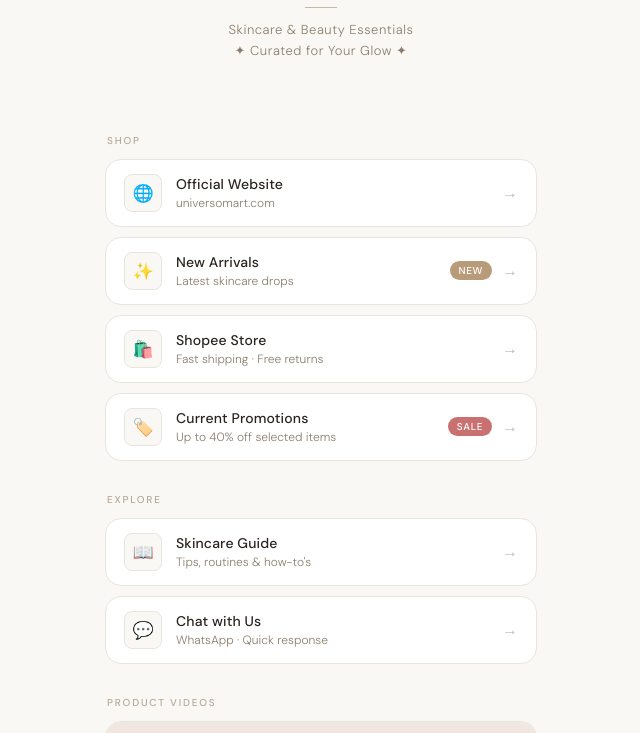
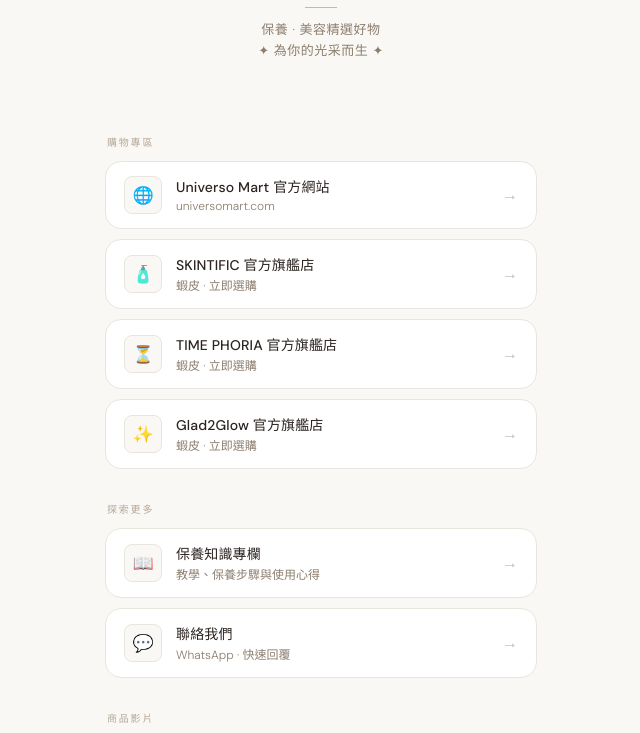
Before and after one commit to universo-remi/universo_instagram, a plain HTML site: page index.html in a window 1280 px wide. Shown: the part 190-923 px from the top of the page, without its empty margins (319-959 px from the left). Drawn offline with nearby package versions, Linux system fonts and the light colour scheme.

Commit message:
Update index.html

```diff
--- a/index.html
+++ b/index.html
@@ -1,5 +1,5 @@
 <!DOCTYPE html>
-<html lang="en">
+<html lang="zh-TW">
 <head>
 <meta charset="UTF-8">
 <meta name="viewport" content="width=device-width, initial-scale=1.0">
@@ -417,94 +417,61 @@
         <!-- Replace the initials with: <img src="YOUR_PHOTO.jpg" class="loaded" alt="Universo Mart"> -->
         UM
       </div>
-      <div class="status-dot" title="Active"></div>
+      <div class="status-dot" title="上線中"></div>
     </div>
     <div style="display:flex;flex-direction:column;align-items:center;gap:8px;">
       <h1 class="brand-name">Universo <em>Mart</em></h1>
       <div class="divider"></div>
-      <p class="tagline">Skincare & Beauty Essentials<br>✦ Curated for Your Glow ✦</p>
+      <p class="tagline">保養 · 美容精選好物<br>✦ 為你的光采而生 ✦</p>
     </div>
   </header>
 
-  <!-- ════ SHOP LINKS ════ -->
-  <p class="section-label">Shop</p>
+  <p class="section-label">購物專區</p>
   <div class="links-stack">
 
-    <!-- Link 1 – Official Website -->
-    <a href="https://your-website.com" class="link-card" target="_blank" rel="noopener">
+    <!-- 連結 1 – 官方網站 -->
+    <a href="https://www.universomart.com/" class="link-card" target="_blank" rel="noopener">
       <div class="link-card-left">
         <div class="link-icon">🌐</div>
         <div class="link-text">
-          <span class="link-title">Official Website</span>
+          <span class="link-title">Universo Mart 官方網站</span>
           <span class="link-sub">universomart.com</span>
         </div>
       </div>
       <span class="link-arrow">→</span>
     </a>
 
-    <!-- Link 2 – New Product (with badge) -->
-    <a href="https://your-shopee.com/new" class="link-card" target="_blank" rel="noopener">
+    <!-- 連結 2 – SKINTIFIC -->
+    <a href="https://shopee.tw/twskintific" class="link-card" target="_blank" rel="noopener">
       <div class="link-card-left">
-        <div class="link-icon">✨</div>
+        <div class="link-icon">🧴</div>
         <div class="link-text">
-          <span class="link-title">New Arrivals</span>
-          <span class="link-sub">Latest skincare drops</span>
-        </div>
-      </div>
-      <span class="badge new">New</span>
-      <span class="link-arrow">→</span>
-    </a>
-
-    <!-- Link 3 – Shopee Store -->
-    <a href="https://shopee.com/universomart" class="link-card" target="_blank" rel="noopener">
-      <div class="link-card-left">
-        <div class="link-icon">🛍️</div>
-        <div class="link-text">
-          <span class="link-title">Shopee Store</span>
-          <span class="link-sub">Fast shipping · Free returns</span>
+          <span class="link-title">SKINTIFIC 官方旗艦店</span>
+          <span class="link-sub">蝦皮 · 立即選購</span>
         </div>
       </div>
       <span class="link-arrow">→</span>
     </a>
 
-    <!-- Link 4 – Sale (with badge) -->
-    <a href="https://your-website.com/sale" class="link-card" target="_blank" rel="noopener">
+    <!-- 連結 3 – TIME PHORIA -->
+    <a href="https://shopee.tw/timephoria_tw?mmp_pid=an_16233370000&uls_trackid=55g4fj6f0178&utm_campaign=id_Yani54OY2L&utm_content=6522-019dc2cdff717f39a0389825aaad5880--103872&utm_medium=affiliates&utm_source=an_16233370000&utm_term=eswtcfe16coy&gad_source=1" class="link-card" target="_blank" rel="noopener">
       <div class="link-card-left">
-        <div class="link-icon">🏷️</div>
+        <div class="link-icon">⏳</div>
         <div class="link-text">
-          <span class="link-title">Current Promotions</span>
-          <span class="link-sub">Up to 40% off selected items</span>
-        </div>
-      </div>
-      <span class="badge sale">Sale</span>
-      <span class="link-arrow">→</span>
-    </a>
-
-  </div>
-
-  <!-- ════ MORE LINKS ════ -->
-  <p class="section-label">Explore</p>
-  <div class="links-stack">
-
-    <!-- Link 5 – Skincare Guide / Blog -->
-    <a href="https://your-website.com/guide" class="link-card" target="_blank" rel="noopener">
-      <div class="link-card-left">
-        <div class="link-icon">📖</div>
-        <div class="link-text">
-          <span class="link-title">Skincare Guide</span>
-          <span class="link-sub">Tips, routines & how-to's</span>
+          <span class="link-title">TIME PHORIA 官方旗艦店</span>
+          <span class="link-sub">蝦皮 · 立即選購</span>
         </div>
       </div>
       <span class="link-arrow">→</span>
     </a>
 
-    <!-- Link 6 – Contact / WhatsApp -->
-    <a href="https://wa.me/your-number" class="link-card" target="_blank" rel="noopener">
+    <!-- 連結 4 – Glad2Glow -->
+    <a href="https://shopee.tw/amicosmetic.tw?mmp_pid=an_16233370000&uls_trackid=55ie84ea00kd&utm_campaign=id_DTyGSlzHSF&utm_content=1062681-019df0e8b16e7a3c97e8b28f7383d67e--103872&utm_medium=affiliates&utm_source=an_16233370000&utm_term=euh935rwrztw&gad_source=1" class="link-card" target="_blank" rel="noopener">
       <div class="link-card-left">
-        <div class="link-icon">💬</div>
+        <div class="link-icon">✨</div>
         <div class="link-text">
-          <span class="link-title">Chat with Us</span>
-          <span class="link-sub">WhatsApp · Quick response</span>
+          <span class="link-title">Glad2Glow 官方旗艦店</span>
+          <span class="link-sub">蝦皮 · 立即選購</span>
         </div>
       </div>
       <span class="link-arrow">→</span>
@@ -512,58 +479,88 @@
 
   </div>
 
-  <!-- ════ VIDEO SECTION ════ -->
-  <p class="section-label">Product Videos</p>
+  <!-- ════ 更多連結 ════ -->
+  <p class="section-label">探索更多</p>
+  <div class="links-stack">
 
-  <!-- Wide video (e.g. YouTube embed) -->
+    <!-- 連結 5 – 保養知識 -->
+    <a href="https://your-website.com/guide" class="link-card" target="_blank" rel="noopener">
+      <div class="link-card-left">
+        <div class="link-icon">📖</div>
+        <div class="link-text">
+          <span class="link-title">保養知識專欄</span>
+          <span class="link-sub">教學、保養步驟與使用心得</span>
+        </div>
+      </div>
+      <span class="link-arrow">→</span>
+    </a>
+
+    <!-- 連結 6 – 聯絡我們 -->
+    <a href="https://wa.me/your-number" class="link-card" target="_blank" rel="noopener">
+      <div class="link-card-left">
+        <div class="link-icon">💬</div>
+        <div class="link-text">
+          <span class="link-title">聯絡我們</span>
+          <span class="link-sub">WhatsApp · 快速回覆</span>
+        </div>
+      </div>
+      <span class="link-arrow">→</span>
+    </a>
+
+  </div>
+
+  <!-- ════ 影片專區 ════ -->
+  <p class="section-label">商品影片</p>
+
+  <!-- 橫向主影片 -->
   <div class="video-card-wide" style="margin-bottom:10px;">
     <!--
-      TO ADD A YOUTUBE VIDEO, replace the div below with:
-      <iframe src="https://www.youtube.com/embed/YOUR_VIDEO_ID" allowfullscreen></iframe>
+      嵌入 YouTube 影片，請將下方 div 替換為：
+      <iframe src="https://www.youtube.com/embed/你的影片ID" allowfullscreen></iframe>
 
-      TO ADD A TIKTOK VIDEO:
-      <iframe src="https://www.tiktok.com/embed/YOUR_VIDEO_ID" allowfullscreen></iframe>
+      嵌入 TikTok 影片：
+      <iframe src="https://www.tiktok.com/embed/你的影片ID" allowfullscreen></iframe>
     -->
     <div class="video-placeholder" style="height:100%;display:flex;flex-direction:column;align-items:center;justify-content:center;gap:12px;">
       <div class="play-btn">
         <svg viewBox="0 0 24 24"><path d="M8 5v14l11-7z"/></svg>
       </div>
-      <span class="video-label">Product Introduction<br>Paste your YouTube link here</span>
+      <span class="video-label">商品介紹影片<br>貼上你的 YouTube 連結</span>
     </div>
   </div>
 
-  <!-- 2-column short videos -->
+  <!-- 直式短影片（2 欄） -->
   <div class="video-grid">
 
     <div class="video-card">
       <!--
-        Short video 1 — e.g. TikTok or Instagram Reel embed
-        Replace contents with an <iframe> embed
+        短影片 1 — 例如 TikTok 或 Instagram Reels
+        請替換為 <iframe> 嵌入碼
       -->
       <div class="video-placeholder">
         <div class="play-btn">
           <svg viewBox="0 0 24 24"><path d="M8 5v14l11-7z"/></svg>
         </div>
-        <span class="video-label">How to Use</span>
+        <span class="video-label">使用教學</span>
       </div>
     </div>
 
     <div class="video-card">
       <!--
-        Short video 2
-        Replace contents with an <iframe> embed
+        短影片 2
+        請替換為 <iframe> 嵌入碼
       -->
       <div class="video-placeholder">
         <div class="play-btn">
           <svg viewBox="0 0 24 24"><path d="M8 5v14l11-7z"/></svg>
         </div>
-        <span class="video-label">Before & After</span>
+        <span class="video-label">使用前後對比</span>
       </div>
     </div>
 
   </div>
 
-  <!-- ════ SOCIAL LINKS ════ -->
+  <!-- ════ 社群連結 ════ -->
   <div class="social-row">
     <a href="https://instagram.com/universomart" class="social-pill" target="_blank" rel="noopener">
       <span class="social-icon">📸</span> Instagram
@@ -576,10 +573,10 @@
     </a>
   </div>
 
-  <!-- ════ FOOTER ════ -->
+  <!-- ════ 頁尾 ════ -->
   <footer class="footer">
     © 2026 Universo Mart<br>
-    All rights reserved
+    版權所有，禁止轉載
   </footer>
 
 </main>
```
